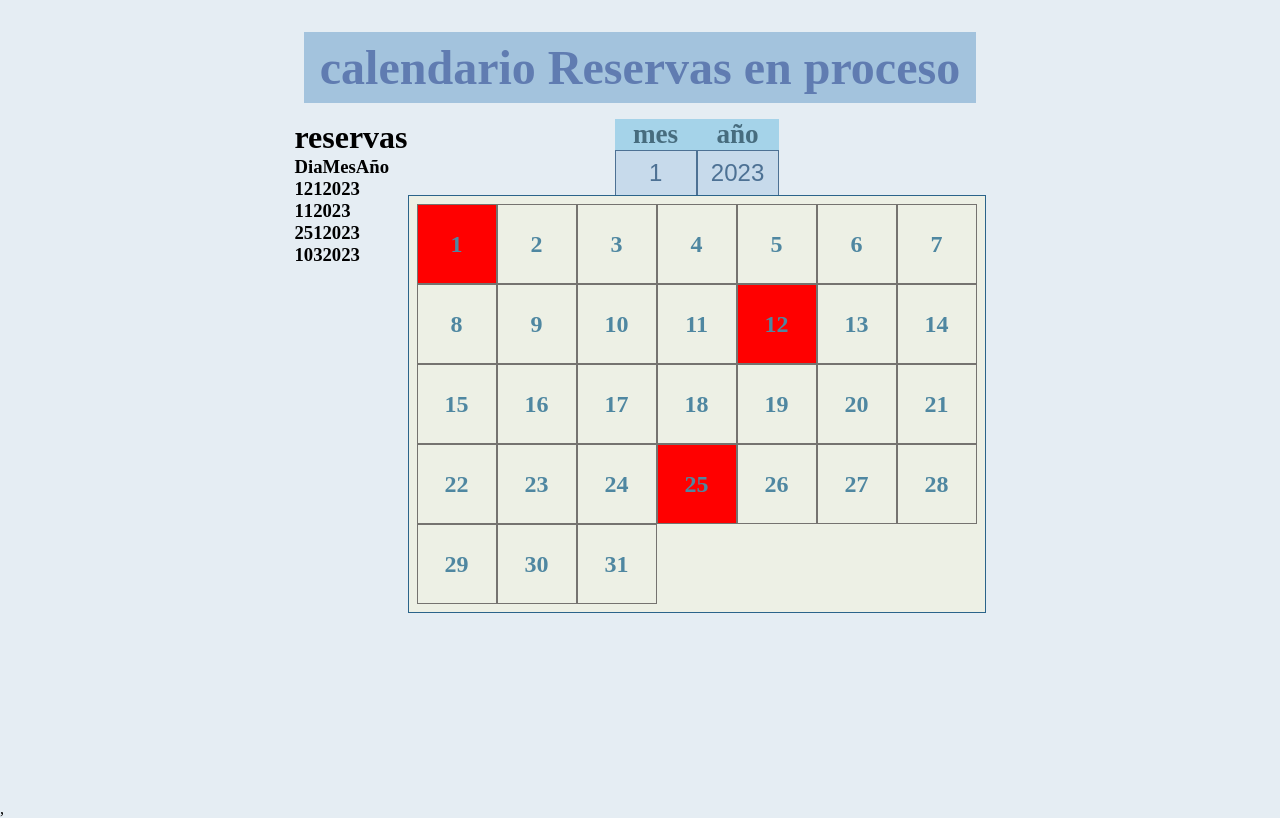
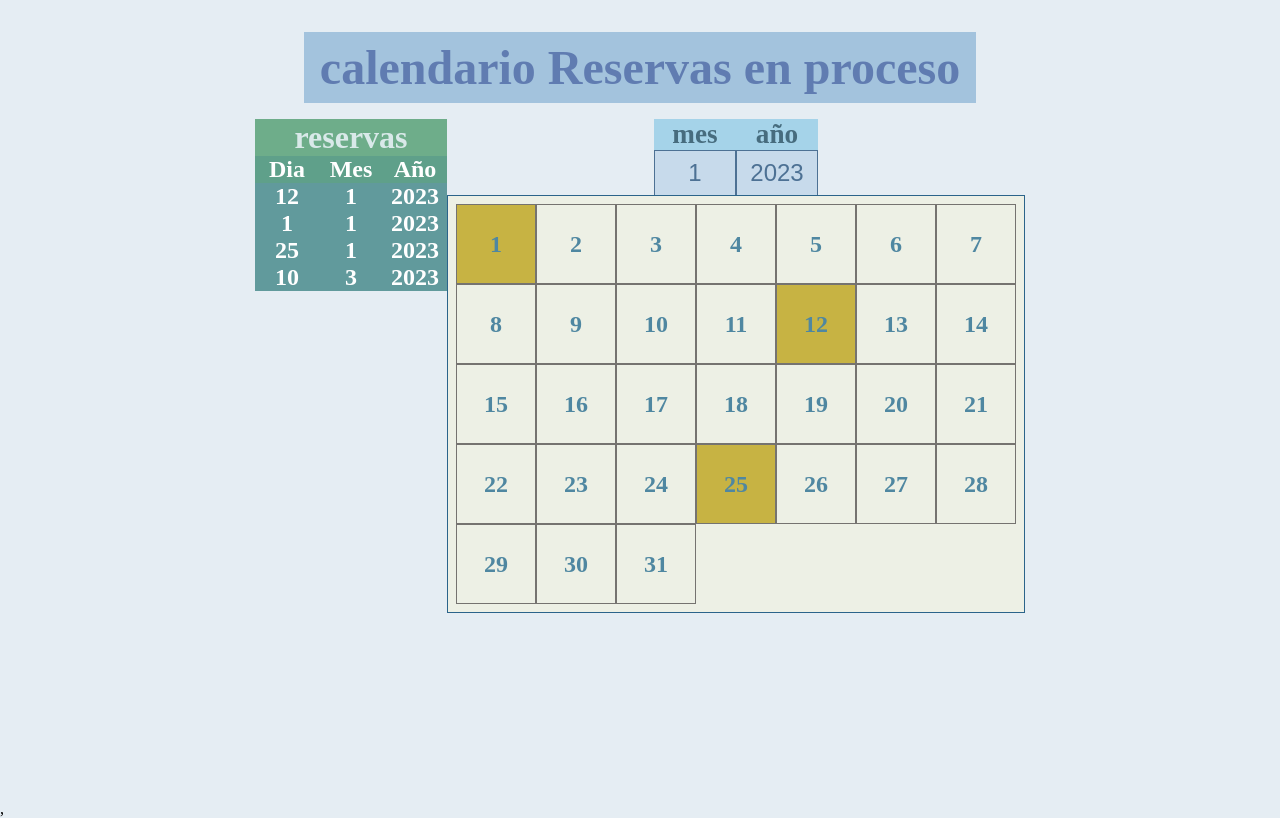
Before and after one commit to crsbl/reservas, a React (Create React App) app in the folder reservas00/: page / in a window 1280 px wide. Built offline with nearby package versions, Linux system fonts and the light colour scheme.

Commit message:
calendar

```diff
--- a/reservas00/src/components/calendar/index.jsx
+++ b/reservas00/src/components/calendar/index.jsx
@@ -130,14 +130,14 @@ const Calendar = () => {
           <div className="divContainerCalendar04">
             <h1>reservas</h1>
             <div className="flexColumn">
-            <div className="flexRow">
+            <div className="divContainerCalendar05 flexRow">
                     <h3>Dia</h3>
                     <h3>Mes</h3>
                     <h3>Año</h3>
                   </div>
               {bookings.map((list) => {
                 return (
-                  <div className="flexRow">
+                  <div className="divContainerCalendar06 flexRow">
                     <h3>{list.day}</h3>
                     <h3>{list.month}</h3>
                     <h3>{list.year}</h3>
@@ -185,7 +185,7 @@ const Calendar = () => {
                 });
 
                 return (
-                  <h3 style={state ? { backgroundColor: "red" } : {}}>
+                  <h3 style={state ? { backgroundColor: "rgb(199, 179, 67)" } : {}}>
                     {numDay}
                   </h3>
                 );
--- a/reservas00/src/style/calendar.css
+++ b/reservas00/src/style/calendar.css
@@ -111,3 +111,26 @@ font-size: 1rem;
   font-size: 1.5rem;
   font-weight: 600;
 }
+
+.divContainerCalendar05 h3{
+  width: 4rem;
+  text-align: center;
+  background-color: rgb(95, 160, 138);
+  color: white;
+  font-size: 1.5rem;
+}
+
+.divContainerCalendar06 h3{
+  width: 4rem;
+  text-align: center;
+  background-color: rgb(97, 154, 156);
+  color: white;
+  font-size: 1.5rem;
+
+}
+
+.divContainerCalendar04 > h1{
+color: rgb(217, 233, 233);
+background-color: rgb(110, 173, 138);
+text-align: center;
+}
```
